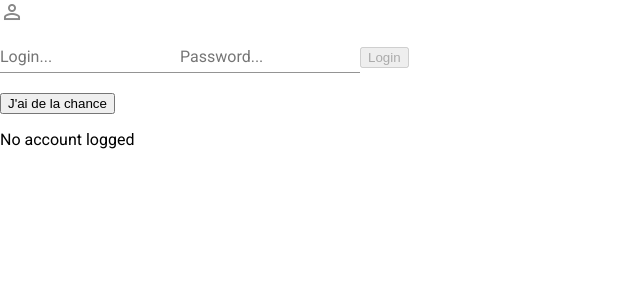
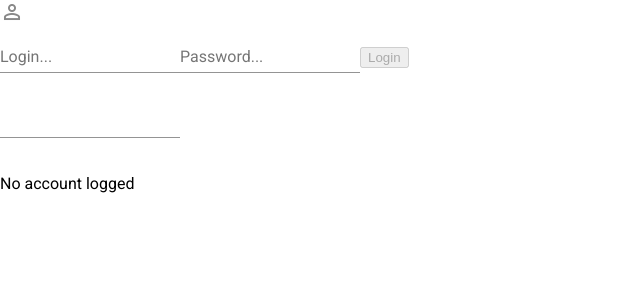
Before and after one commit to dacodemaniak/akka-formation, an Angular app: page /login in a window 1280 px wide. Shown: the top 300 px of the page, without its empty margins (0-640 px from the left). Built offline with nearby package versions, Linux system fonts and the light colour scheme.

Commit message:
Added switchMap operator

```diff
--- a/src/app/app.component.html
+++ b/src/app/app.component.html
@@ -2,15 +2,17 @@
 
 <router-outlet></router-outlet>
 
-<button
-    type="button"
-    (click)="search('The Police')"
->
-    J'ai de la chance
-</button>
+
+
+<form [formGroup]="searchForm">
+    <mat-form-field>
+        <input matInput type="search" formControlName="term">
+    </mat-form-field>
+</form>
 
 <mat-spinner *ngIf="noResult"></mat-spinner>
-<div *ngFor="let item of results">
+
+<div *ngFor="let item of results | async">
     {{ item.trackName }}
 </div>
 <app-footer></app-footer>
--- a/src/app/app.component.ts
+++ b/src/app/app.component.ts
@@ -1,29 +1,34 @@
-import { Component } from '@angular/core';
+import { Component, OnInit } from '@angular/core';
 
 import { Observable, Subscription, from, of } from 'rxjs';
-import { tap, map, take } from 'rxjs/operators';
+import { tap, map, take, debounceTime, distinctUntilChanged, switchMap } from 'rxjs/operators';
 
 import { environment } from './../environments/environment';
 import { HttpClient } from '@angular/common/http';
 import { ItunesInterface } from './shared/interfaces/itunes-interface';
 import { ItunesService } from './shared/services/itunes.service';
+import { Itunes } from './shared/interfaces/itunes';
+import { FormGroup, FormBuilder } from '@angular/forms';
 
 @Component({
   selector: 'app-root',
   templateUrl: './app.component.html',
   styleUrls: ['./app.component.scss']
 })
-export class AppComponent {
+export class AppComponent implements OnInit {
   private _title: String = 'Hello Angular';
 
   private oneObservable: Observable<string> = of('a value');
 
-  public results: ItunesInterface[];
+  public results: Observable<Itunes[]>;
 
   public noResult: boolean = false;
 
+  public searchForm: FormGroup;
+
   public constructor(
-    private iTunesService: ItunesService
+    private iTunesService: ItunesService,
+    private formBuilder: FormBuilder
   ) {
     const stream: Subscription = this.oneObservable.subscribe((observed: string) => {
       console.log('Je suis la valeur observée : ' + observed);
@@ -62,20 +67,31 @@ export class AppComponent {
     });
   }
 
+  public ngOnInit(): void {
+    this.searchForm = this.formBuilder.group({
+      term: [
+        ''
+      ]
+    });
+
+    // Listen to field changes...
+    this.results = this.searchForm.controls.term.valueChanges
+      .pipe(
+        debounceTime(400),
+        distinctUntilChanged(),
+        tap(() => this.noResult = true),
+        switchMap((result) => this.iTunesService.search(result)),
+        tap(() => this.noResult = false)
+      );
+
+  }
+
   public get title(): String {
     return this._title;
   }
 
   public search(terms: string): void {
-    this.noResult = true;
-    this.iTunesService.search(terms)
-      .pipe(
-        take(1)
-      )
-      .subscribe((results: ItunesInterface[]) => {
-        this.results = results;
-        this.noResult = false;
-      });
+    this.results = this.iTunesService.search(terms)
   }
 
 }
--- a/src/app/shared/interfaces/itunes.ts
+++ b/src/app/shared/interfaces/itunes.ts
@@ -11,7 +11,7 @@ export class Itunes implements ItunesInterface {
 
         for(let property in me) {
             console.log(`Assign : ${datas[property]} for property ${property}`);
-            if (datas.hasOwnProperty(property) && datas.property != undefined) {
+            if (datas.hasOwnProperty(property) && datas[property] !== undefined) {
                 me[property] = datas[property];
             }
         }
--- a/src/app/shared/services/itunes.service.ts
+++ b/src/app/shared/services/itunes.service.ts
@@ -3,8 +3,9 @@ import { environment } from './../../../environments/environment';
 import { ItunesInterface } from '../interfaces/itunes-interface';
 import { HttpClient } from '@angular/common/http';
 import { map } from 'rxjs/operators';
-import { Observable } from 'rxjs';
+import { Observable, of } from 'rxjs';
 import { ItunesFactory } from '../helpers/itunes-factory';
+import { Itunes } from '../interfaces/itunes';
 
 @Injectable({
   providedIn: 'root'
@@ -13,15 +14,18 @@ export class ItunesService {
 
   constructor(private httpClient: HttpClient) { }
 
-  public search(term: string): Observable<ItunesInterface[]> {
+  public search(term: string): Observable<Itunes[]> {
     let apiURI: string = `${environment.apiRoot}?term=${term}&media=music&limit=20`;
+    if (term.length) {
       return this.httpClient.get<any[]>(apiURI)
         .pipe(
           map((res: any) => { // Whole response
-          return res.results.map((item: any): ItunesInterface => { // One item of the whole
+            return res.results.map((item: any): Itunes => { // One item of the whole
               return ItunesFactory.getFullInstance(item) // For each item in the stream => one ITunesInterface item
             })
           })
         );
     }
+    return of(null);
   }
+}
```
Lines whose indentation alone changed are shown as unchanged.
